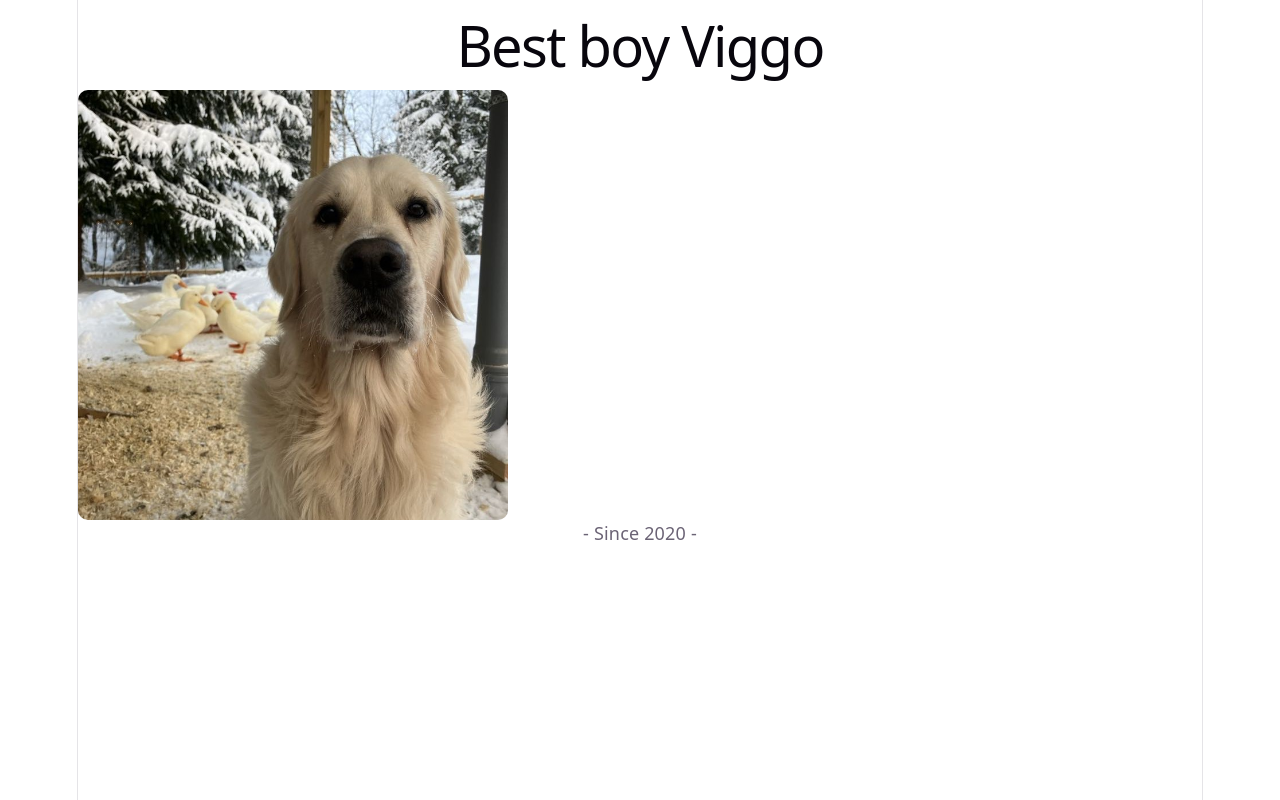
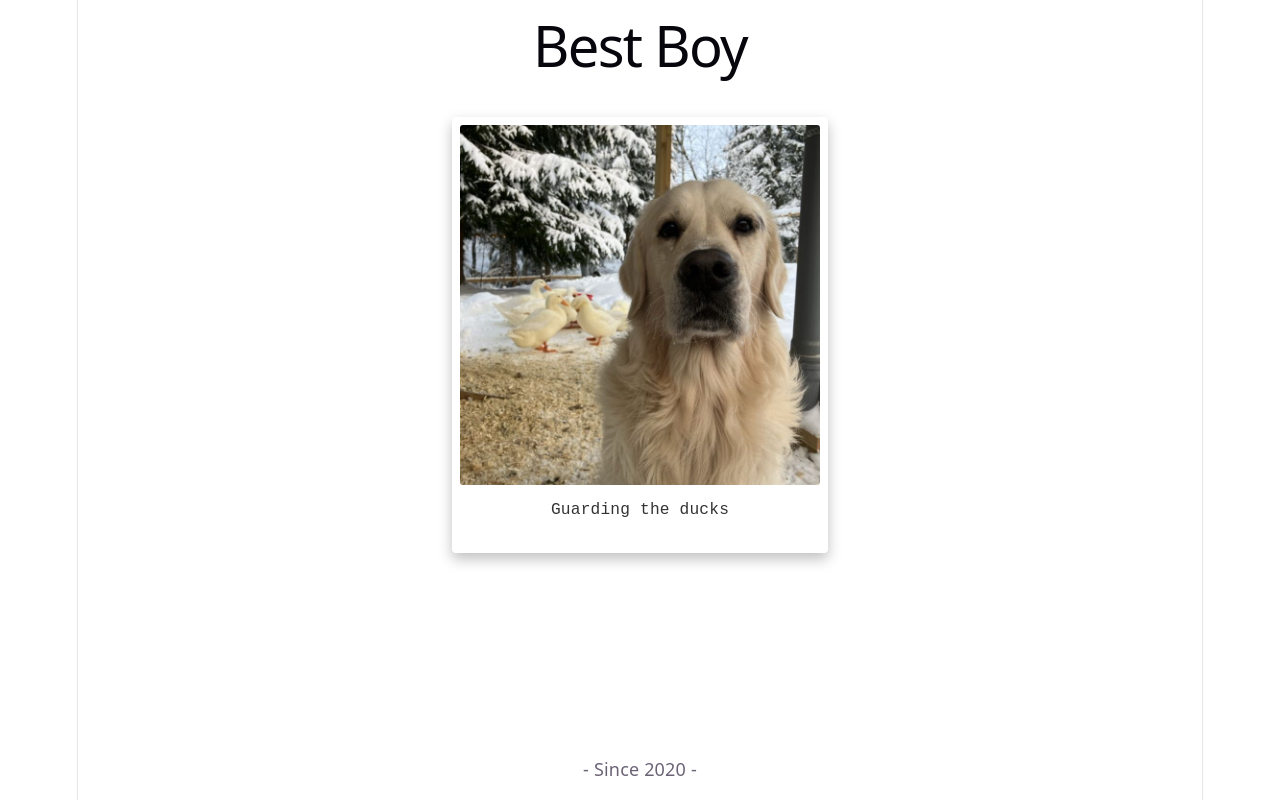
Before and after one commit to osmy25/webapp-dog, a React (Vite) app: page / in a window 1280 px wide. Built offline with nearby package versions, Linux system fonts and the light colour scheme.

Commit message:
fotografi inlagt, bra struktur i katalogerna

```diff
--- a/index.html
+++ b/index.html
@@ -4,7 +4,7 @@
     <meta charset="UTF-8" />
     <link rel="icon" type="image/svg+xml" href="/favicon.svg" />
     <meta name="viewport" content="width=device-width, initial-scale=1.0" />
-    <title>Dogs are the best</title>
+    <title>Dog is best</title>
   </head>
   <body>
     <div id="root"></div>
--- a/src/components/Footer/Footer.css
+++ b/src/components/Footer/Footer.css
@@ -0,0 +1,6 @@
+
+
+
+.footer {
+    margin-bottom:1rem;
+}
--- a/src/components/Footer/Footer.jsx
+++ b/src/components/Footer/Footer.jsx
@@ -3,6 +3,6 @@ import "./Footer.css"
 
 export default function Footer() {
     return(
-        <p> - Since 2020 -</p>
+        <p class="footer"> - Since 2020 -</p>
     )
 }
--- a/src/components/Header/Header.jsx
+++ b/src/components/Header/Header.jsx
@@ -1,8 +1,8 @@
 import "./Header.css"
 
 
-export default function Header() {
+export default function Header({text}) {
     return(
-        <h1> Best boy Viggo</h1>
+        <h1> {text}</h1>
     )
 }
--- a/src/components/Layout/Layout.css
+++ b/src/components/Layout/Layout.css
@@ -0,0 +1,19 @@
+
+
+
+
+
+
+
+
+
+
+
+
+.page {
+  min-height: 100vh;
+  display: flex;
+  flex-direction: column;
+  max-width: 600px;
+  margin: 0 auto;
+}
--- a/src/components/Layout/Layout.jsx
+++ b/src/components/Layout/Layout.jsx
@@ -2,12 +2,26 @@ import Header from "../Header/Header"
 import Footer from "../Footer/Footer"
 import PictureFrame from "../PictureFrame/PictureFrame"
 
+import viggo from "./../../assets/viggo.jpg";
+
+const pictures = [
+    {src: viggo, alt: "Guarding the ducks"}
+]
+
 
 export default function Layout() {
     return(
-        <div>
-            <Header />
-            <PictureFrame />
+        <div className = "page">
+            <Header text="Best Boy" />
+            <main>
+                {pictures.map((pic, index) => (
+                    <PictureFrame
+                    key = {index}
+                    src = {pic.src}
+                    alt = {pic.alt}
+                    />
+                    ))}
+            </main>
             <Footer />
         </div>
     )
--- a/src/components/PictureFrame/PictureFrame.css
+++ b/src/components/PictureFrame/PictureFrame.css
@@ -1,10 +1,24 @@
 .picture {
-  max-width: 430px;
-  display: flex;
-  justify-content: center;
+  width: 90%;
+  max-width: 360px;
+  margin: 1.5rem auto;
+  padding: 8px 8px 30px 8px;
+
+  background: white;
+  box-shadow: 0 6px 14px rgba(0,0,0,0.25);
+  border-radius: 4px;
+  text-align: center;
 }
 
 .picture img {
   width: 100%;
-  border-radius: 10px;
+  display: block;
+  border-radius: 3px;
 }
+
+.caption {
+  margin-top: 12px;
+  font-family: "Courier New", monospace;
+  font-size: 0.9rem;
+  color: #333;
+}
--- a/src/components/PictureFrame/PictureFrame.jsx
+++ b/src/components/PictureFrame/PictureFrame.jsx
@@ -1,11 +1,11 @@
-import viggo from "./../../assets/viggo.jpg";
 import "./PictureFrame.css"
 
 
-export default function PictureFrame() {
+export default function PictureFrame({src, alt}) {
     return(
         <div className="picture">
-            <img src={viggo} alt="picture of best boy Viggo"></img>
+            <img src={src} alt={alt}></img>
+            <p className="caption">{alt}</p>
         </div>
     )
 }
--- a/src/index.css
+++ b/src/index.css
@@ -50,9 +50,21 @@
   }
 }
 
-body {
+html, body, #root {
+  height: 100%;
   margin: 0;
 }
+
+.page {
+  min-height: 100vh;
+  display: flex;
+  flex-direction: column;
+}
+
+main {
+  flex: 1;
+}
+
 
 #root {
   width: 1126px;
```
